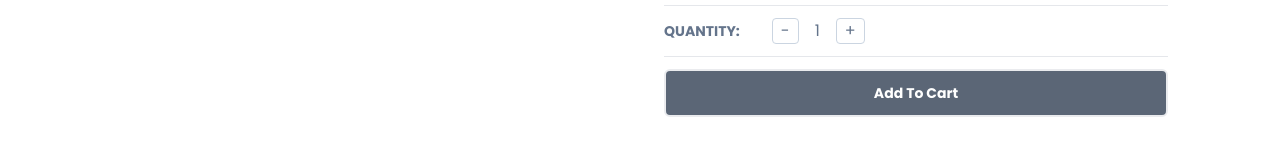
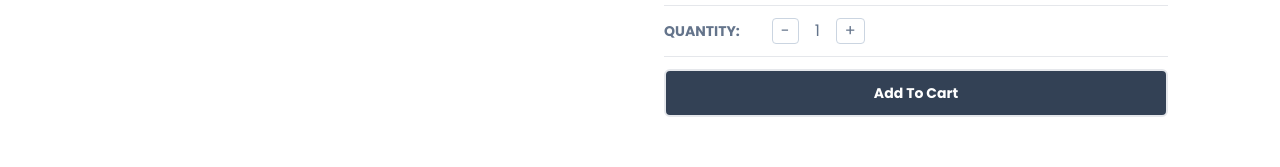
Before and after one commit to Lekxy-dev/Dsquare-Gadget, a Next.js app: page /Product/1 in a window 1280 px wide. Shown: the part 599-766 px from the top of the page. Built offline with nearby package versions, Linux system fonts and the light colour scheme; a web font is replaced by a local one.

Commit message:
initial commit

```diff
--- a/app/Component/Button.tsx
+++ b/app/Component/Button.tsx
@@ -22,11 +22,27 @@ const Button: React.FC<ButtonProps> = ({
     icon: Icon,
     onclick
 }) => {
-    return <button disabled = {disabled}
-     className={ `disabled: opacity-70 disabled: cursor-not-allowed rounded-md hover: opacity-80 transition w-full border-size-700 flex items-center justify-center gap-2 ${outline? "bg-white" : "bg-slate-700"} ${outline ? "text-slate-700 ": "text-white"} ${small ? "text-sm font-light" : "text-md font-semibold"} ${small ? "py-1 px-2 border-[1px]" : "py-3 px-4 border-2"} ${custom ? custom : ''}`}>
-        {Icon && <Icon size={24} />}
-        {label}
-    </button>;
+    return (
+        <button
+            onClick={onclick}
+            disabled={disabled}
+            className={`
+                rounded-md hover:opacity-80 transition w-full
+                flex items-center justify-center gap-2
+                ${outline ? "bg-white" : "bg-slate-700"}
+                ${outline ? "text-slate-700" : "text-white"}
+                ${small ? "text-sm font-light" : "text-md font-semibold"}
+                ${small ? "py-1 px-2 border-[1px]" : "py-3 px-4 border-2"}
+                ${custom ? custom : ''}
+                ${disabled ? "opacity-70" : ""}
+                ${disabled ? "" : "cursor-pointer"}  // Allow pointer cursor even if disabled
+            `}
+        >
+            {Icon && <Icon size={24} />}
+            {label}
+        </button>
+    );
 }
 
+
 export default Button;
--- a/app/Product/ProductDetails.tsx
+++ b/app/Product/ProductDetails.tsx
@@ -1,70 +1,87 @@
-"use client"
+"use client";
 
 import { Rating } from "@mui/material";
-import { useCallback, useState } from "react";
+import { useCallback, useEffect, useState } from "react";
 import SetColor from "../Component/Product/SetColor";
 import SetQuantity from "../Component/SetQuantity";
 import Button from "../Component/Button";
 import ProductImg from "../Component/ProductImg";
-import product from "./[productid]/page";
 import { useCart } from "@/hooks/useCart";
-
-interface ProductDetailsProps{
-    produc: any
+import { IoMdCheckmarkCircle } from "react-icons/io";
+import { useRouter } from "next/navigation";
+interface ProductDetailsProps {
+  produc: any;
 }
 
 export type CartProductType = {
-    id:string,
-    name:string,
-    description: string,
-    category: string,
-    brand: string,
-    slectedImg: SelectedImgType,
-    quantity:number,
-    price:number
-}
+  id: string;
+  name: string;
+  description: string;
+  category: string;
+  brand: string;
+  slectedImg: SelectedImgType;
+  quantity: number;
+  price: number;
+};
 
 export type SelectedImgType = {
-    color: string,
-    colorCode: string,
-    image: string
-}
+  color: string;
+  colorCode: string;
+  image: string;
+};
 
-const Horizontal = () =>{
-    return <hr className="w-[30% ] my-2"/ >
+const Horizontal = () => {
+  return <hr className="w-[30% ] my-2" />;
 };
-const ProductDetails:React.FC<ProductDetailsProps> = ({produc}) => {
-   const {cartTotalQty} = useCart()
+
+const ProductDetails: React.FC<ProductDetailsProps> = ({ produc }) => {
+  const { handleAddProductToCart, cartPs } = useCart();
+  const [isProductIncart, setIsProductIncart] = useState(false);
+
   const [CartProduct, setCartProduct] = useState<CartProductType>({
-        id:produc.id,
-        name:produc.name,
+    id: produc.id,
+    name: produc.name,
     description: produc.description,
     category: produc.category,
     brand: produc.brand,
-        slectedImg: {...produc.images[0]},
-        quantity:1,
-        price:produc.price,
-    })
+    slectedImg: { ...produc.images[0] },
+    quantity: 1,
+    price: produc.price,
+  });
+  const router = useRouter()
+  useEffect(() => {
+    console.log(cartPs);
+  }, [cartPs]);
 
-    console.log(cartTotalQty)
+  useEffect(() => {
+    setIsProductIncart(false);
+    if (cartPs) {
+      const existingIndex = cartPs.findIndex((item) => item.id === produc.id);
+      if (existingIndex > -1) {
+        setIsProductIncart(true);
+      }
+    }
+  }, [cartPs, produc]);
 
-    const productRating = produc.reviews.reduce((acc:number,item:any) => item.rating + acc, 0) / produc.reviews.length
+  const productRating = produc.reviews.reduce(
+    (acc: number, item: any) => item.rating + acc,
+    0
+  ) / produc.reviews.length;
 
-
-
-    const handlColorSelect = useCallback((value:
-        SelectedImgType
-    )=> {
-         setCartProduct((prev) =>{
-            return {...prev, slectedImg:value}
-         })
-    }, [CartProduct.slectedImg])
+  const handlColorSelect = useCallback(
+    (value: SelectedImgType) => {
+      setCartProduct((prev) => {
+        return { ...prev, slectedImg: value };
+      });
+    },
+    [setCartProduct] // Add setCartProduct to dependencies
+  );
 
   const handleQtyIncrease = useCallback(() => {
     if (CartProduct.quantity < 30) {
       setCartProduct((prev) => ({
         ...prev,
-                quantity: prev.quantity + 1
+        quantity: prev.quantity + 1,
       }));
     }
   }, [CartProduct.quantity]);
@@ -73,17 +90,22 @@ const ProductDetails:React.FC<ProductDetailsProps> = ({produc}) => {
     if (CartProduct.quantity > 1) {
       setCartProduct((prev) => ({
         ...prev,
-                quantity: prev.quantity - 1
+        quantity: prev.quantity - 1,
       }));
     }
   }, [CartProduct.quantity]);
 
-    return ( <div className="grid grid-cols-1 md:grid-cols-2 gap-12">
-    <ProductImg cartProduct={CartProduct} product={produc} handleColorSelect={handlColorSelect}/>
+  return (
+    <div className="grid grid-cols-1 md:grid-cols-2 gap-12">
+      <ProductImg
+        cartProduct={CartProduct}
+        product={produc}
+        handleColorSelect={handlColorSelect}
+      />
       <div className="flex flex-col gap-1 text-slate-500 text-sm">
         <h2 className="text-3xl font-medium text-slate-700">{produc.name}</h2>
         <div className="flex items-center gap-2">
-            <Rating value={productRating} readOnly/>
+          <Rating value={productRating} readOnly />
           <div>{produc.reviews.length} reviews</div>
         </div>
         <Horizontal />
@@ -97,23 +119,43 @@ const ProductDetails:React.FC<ProductDetailsProps> = ({produc}) => {
           <span className="font-semibold">BRAND:</span>
           {produc.brand}
         </div>
-        <div className={produc.inStock? 'text-teal-400' : 'text-rose-400'}>{produc.inStock? 'In stock' : 'Out of stock'}
+        <div
+          className={produc.inStock ? "text-teal-400" : "text-rose-400"}
+        >
+          {produc.inStock ? "In stock" : "Out of stock"}
         </div>
         <Horizontal />
+        {isProductIncart? <>
+          <p className="mb-2 text-slate-500 flex items-center gap-1">
+            <IoMdCheckmarkCircle  className="text-teal-400" size={20}/>
+            <span>Product added to cart</span>
+          </p>
+          <div className="max-w-[300px]"> <Button label="view Cart" outline onclick={() => {router.push('/Cart')}} /></div>
+        </> :
+
+        <>
         <SetColor
               cartProduct={CartProduct}
               images={produc.images}
               handlColorSelect={handlColorSelect}
             />
             <Horizontal />
-        <SetQuantity  cartProduct={CartProduct} handleQtyIncrease={handleQtyIncrease}
-        handleQtyDecrease={handleQtyDecrease}/>
+            <SetQuantity
+              cartProduct={CartProduct}
+              handleQtyIncrease={handleQtyIncrease}
+              handleQtyDecrease={handleQtyDecrease}
+            />
             <Horizontal />
             <div className="max-w[300px]">
-            <Button label="Add To Cart" onclick={() => {}}/>
+              <Button
+                label="Add To Cart"
+                onclick={() => handleAddProductToCart(CartProduct)}
+              />
+            </div>
+        </>}
       </div>
     </div>
-    </div> );
-}
+  );
+};
 
 export default ProductDetails;
--- a/hooks/useCart.tsx
+++ b/hooks/useCart.tsx
@@ -1,6 +1,9 @@
-import { createContext, useContext, useState } from "react";
+import { CartProductType } from "@/app/Product/ProductDetails";
+import { createContext, useCallback, useContext, useEffect, useState } from "react";
 type CartContextType = {
     cartTotalQty: number;
+    cartPs: CartProductType[];
+    handleAddProductToCart: (product: CartProductType) => void
 }
 
 export const CartContext = createContext<CartContextType | null>(null);
@@ -8,9 +11,32 @@ interface Props {
     [propName:string]:any
 }
 export const CartContextProvider = (props: Props) => {
-    const [cartTotalQty, setCartTotalQty] = useState(10)
+    const [cartTotalQty, setCartTotalQty] = useState(10);
+    const [cartPs,setCartProducts] = useState<CartProductType[] | null>(null)
+
+    useEffect(() => {
+        const cartItems: any = localStorage.getItem('dSquareCartItem')
+       const cPs: CartProductType[] | null = JSON.parse(cartItems)
+       setCartProducts(cPs)
+    }, [])
+   const handleAddProductToCart = useCallback((product:CartProductType) => {
+      setCartProducts((prev) => {
+         let updatedCart;
+         if (prev) {
+            updatedCart = [...prev, product];
+
+         }else {
+            updatedCart = [product];
+         }
+         localStorage.setItem('dSquareCartItem',JSON.stringify(updatedCart))
+         return updatedCart;
+      })
+   }, []);
+
     const value = {
-        cartTotalQty
+        cartTotalQty,
+        cartPs,
+        handleAddProductToCart
     }
     return <CartContext.Provider value={value} {... props}/>
 };
```
Lines whose indentation alone changed are shown as unchanged.
